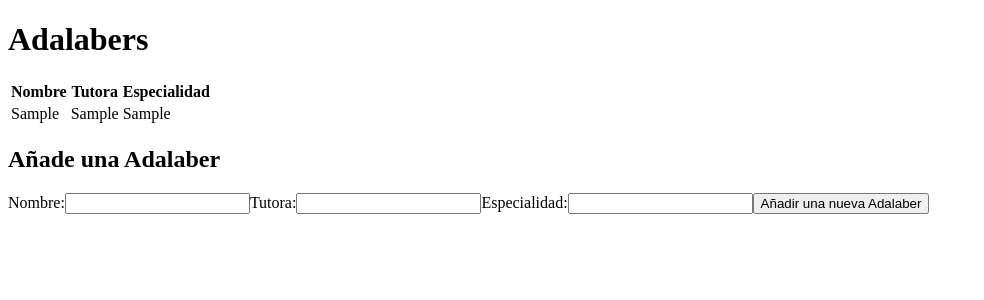
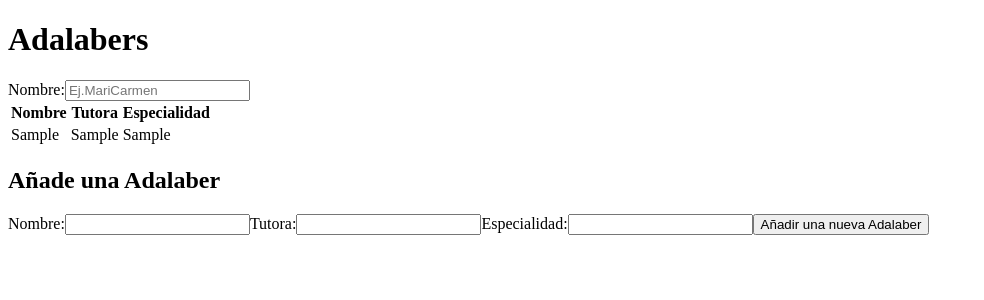
Before and after one commit to Adalab/modulo-3-evaluacion-intermedia-AnadelaJara, a React (Create React App) app: page / in a window 1280 px wide. Both pictures are taken after typing "Sample", "Sample", "Sample" into the empty fields and a click on the input "Añadir una nueva Adalaber". Shown: the top 300 px of the page, without its empty margins (0-984 px from the left). Built offline with nearby package versions, Linux system fonts and the light colour scheme; no server answers.

Commit message:
add search name

```diff
--- a/src/components/App.js
+++ b/src/components/App.js
@@ -10,6 +10,8 @@ function App() {
 
   const [data, setData] = useState([]);
 
+  const [search, setSearch] = useState('');
+
   useEffect(() => {
     fetch('https://beta.adalab.es/pw-recursos/apis/adalabers-v1/promo-patata.json')
       .then(response => response.json())
@@ -17,6 +19,10 @@ function App() {
         setData(responseData.results);
       });
   }, []);
+
+  const handleChangeSearch = (ev) => {
+    setSearch(ev.currentTarget.value)
+  }
 
   const handleChangeName = (ev) => {
     setName(ev.currentTarget.value);
@@ -42,7 +48,10 @@ function App() {
     setSpeciality('');
   }
 
-  const htmlList = data.map((adalaber) => (<tr key={adalaber.id}>
+  const filterData = data.filter((oneAdalaber) => oneAdalaber.name.toLowerCase().includes(search.toLowerCase()));
+
+
+  const htmlList = filterData.map((adalaber) => (<tr key={adalaber.id}>
     <td>{adalaber.name}</td>
     <td>{adalaber.counselor}</td>
     <td>{adalaber.speciality}</td>
@@ -55,6 +64,14 @@ function App() {
         <h1>Adalabers</h1>
       </header>
       <main>
+        <label htmlFor="search">Nombre:</label>
+        <input type="text"
+          name="search"
+          id="search"
+          placeholder="Ej.MariCarmen"
+          onChange={handleChangeSearch}
+          value={search}
+        />
         <table>
           <thead><tr>
             <th>Nombre</th>
```
